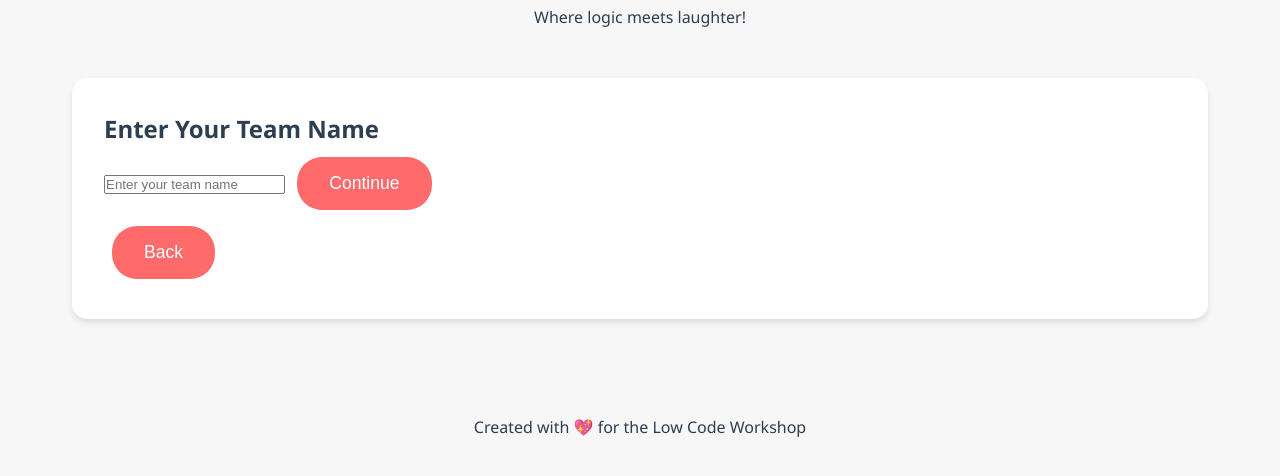
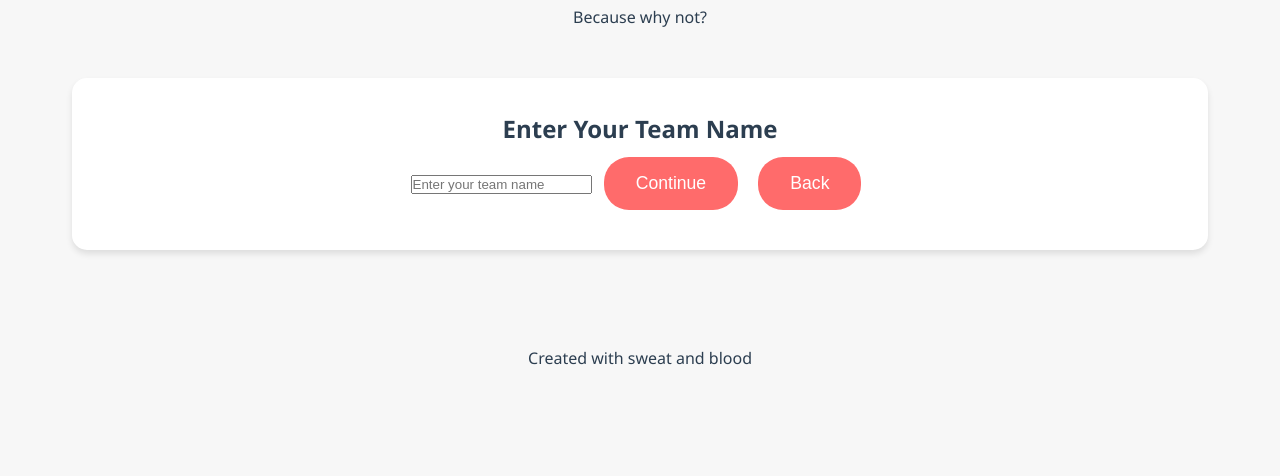
Before and after one commit to diyapratheep/STC, a website built with Vite: page index.html in a window 1280 px wide. Both pictures are taken after a click on the button "Start Game". Shown: the part 112-588 px from the top of the page. Built offline with nearby package versions, Linux system fonts and the light colour scheme.

Commit message:
baseline done. items centered

```diff
--- a/index.html
+++ b/index.html
@@ -20,24 +20,25 @@
     <main>
         <header>
             <h1>Silly Debate Battle! 🎭</h1>
-            <p>Where logic meets laughter!</p>
+            <p>Because why not?</p>
         </header>
 
         <!-- Landing Page -->
         <div id="landing-page" class="section active">
-            <button class="btn start-game">Start Game</button>
+            <button class="btn start-game ">Start Game</button>
         </div>
 
 
         <!-- Team Name Input -->
         <div id="team-name" class="section">
-            <div class="team-info">
+            <div class="team-info ">
                 <h2>Enter Your Team Name</h2>
                 <input type="text" id="team-name-input" placeholder="Enter your team name" maxlength="20">
                 <p class="error-message hidden">Please enter a team name!</p>
                 <button class="btn continue-btn">Continue</button>
-            </div>
+
             <button class="btn back-btn">Back</button>
+        </div>
         </div>
 
 
@@ -154,7 +155,7 @@
     </main>
 
     <footer>
-        <p>Created with 💖 for the Low Code Workshop</p>
+        <p>Created with sweat and blood</p>
     </footer>
 
     <script src="main.js"></script>
--- a/main.js
+++ b/main.js
@@ -73,19 +73,29 @@ function initializeFloatingElements() {
 
 // Show section with GSAP animation
 function showSection(sectionId) {
+    // Hide all sections except the battle area
     Object.values(sections).forEach(section => {
-        section.classList.remove('active');
+            section.classList.remove('active');
+            section.style.display = "none";
+
     });
 
-    gsap.to(sections[sectionId], {
-        display: 'block',
-        opacity: 1,
-        y: 0,
-        duration: 0.5,
-        ease: "power2.out",
-        onStart: () => sections[sectionId].classList.add('active')
-    });
+    const targetSection = sections[sectionId];
+    if (targetSection) {
+        targetSection.classList.add('active');
+        targetSection.style.display = "block";
+
+        gsap.to(targetSection, {
+            opacity: 1,
+            y: 0,
+            duration: 0.5,
+            ease: "power2.out"
+        });
+    } else {
+        console.error(`Section "${sectionId}" not found!`);
+    }
 }
+
 
 
 
@@ -297,6 +307,10 @@ function showWinner() {
 // Start next round
 function startNextRound() {
     gameState.currentRound++;
+    if (gameState.currentRound > 10) {
+        showWinner();
+        return;
+    }
     gameState.inputSubmitted = false;
 
     // Reset UI
--- a/style.css
+++ b/style.css
@@ -80,6 +80,13 @@ header h1 {
     opacity: 0;
     transform: translateY(20px);
     transition: opacity 0.5s ease, transform 0.5s ease;
+    display: flex;
+    flex-direction: column;
+    justify-content: center; /* Centers content vertically */
+    align-items: center; /* Centers content horizontally */
+     /* Full viewport height */
+     /* Full width */
+    text-align: center;
 }
 
 .section.active {
```
